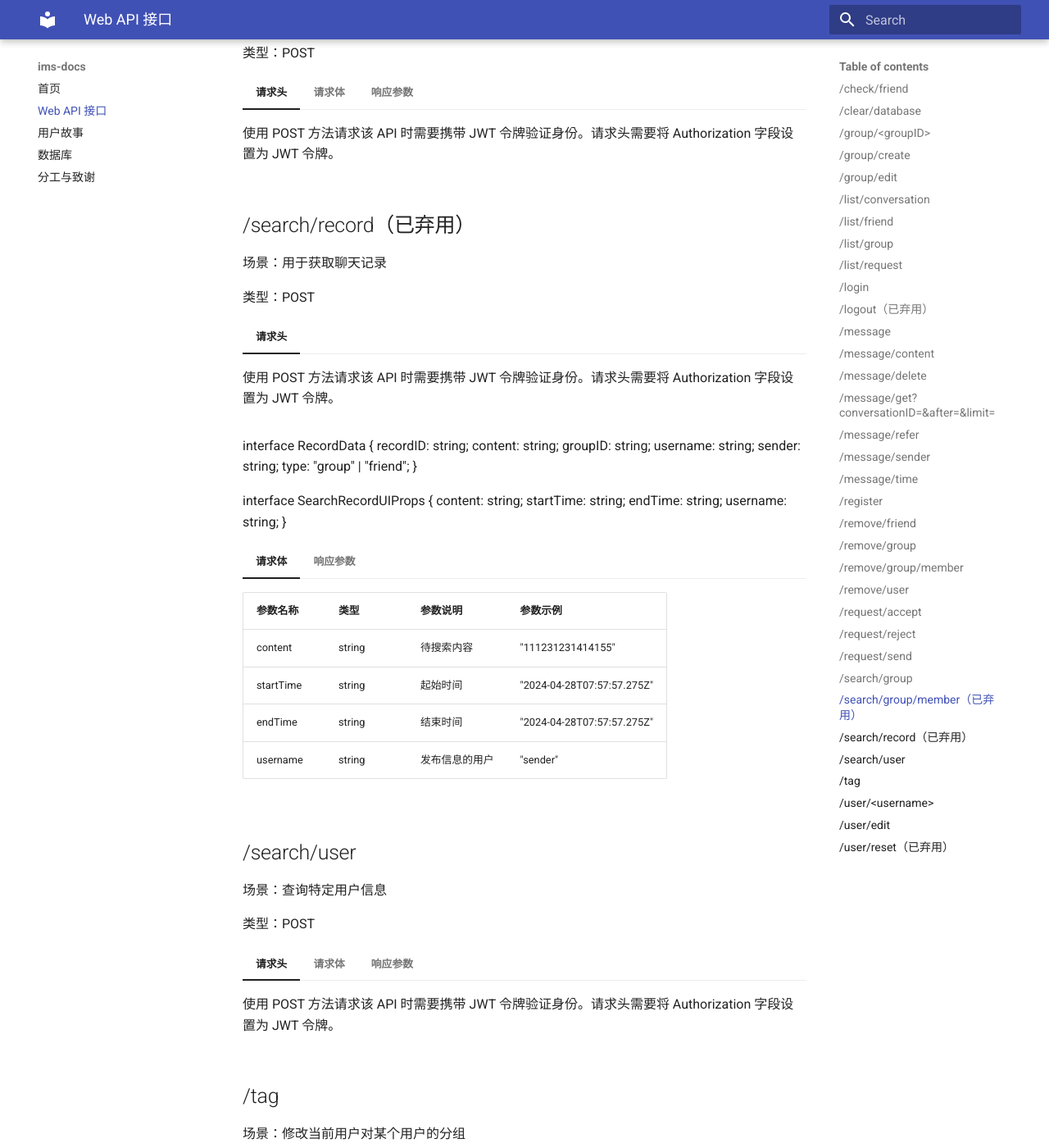
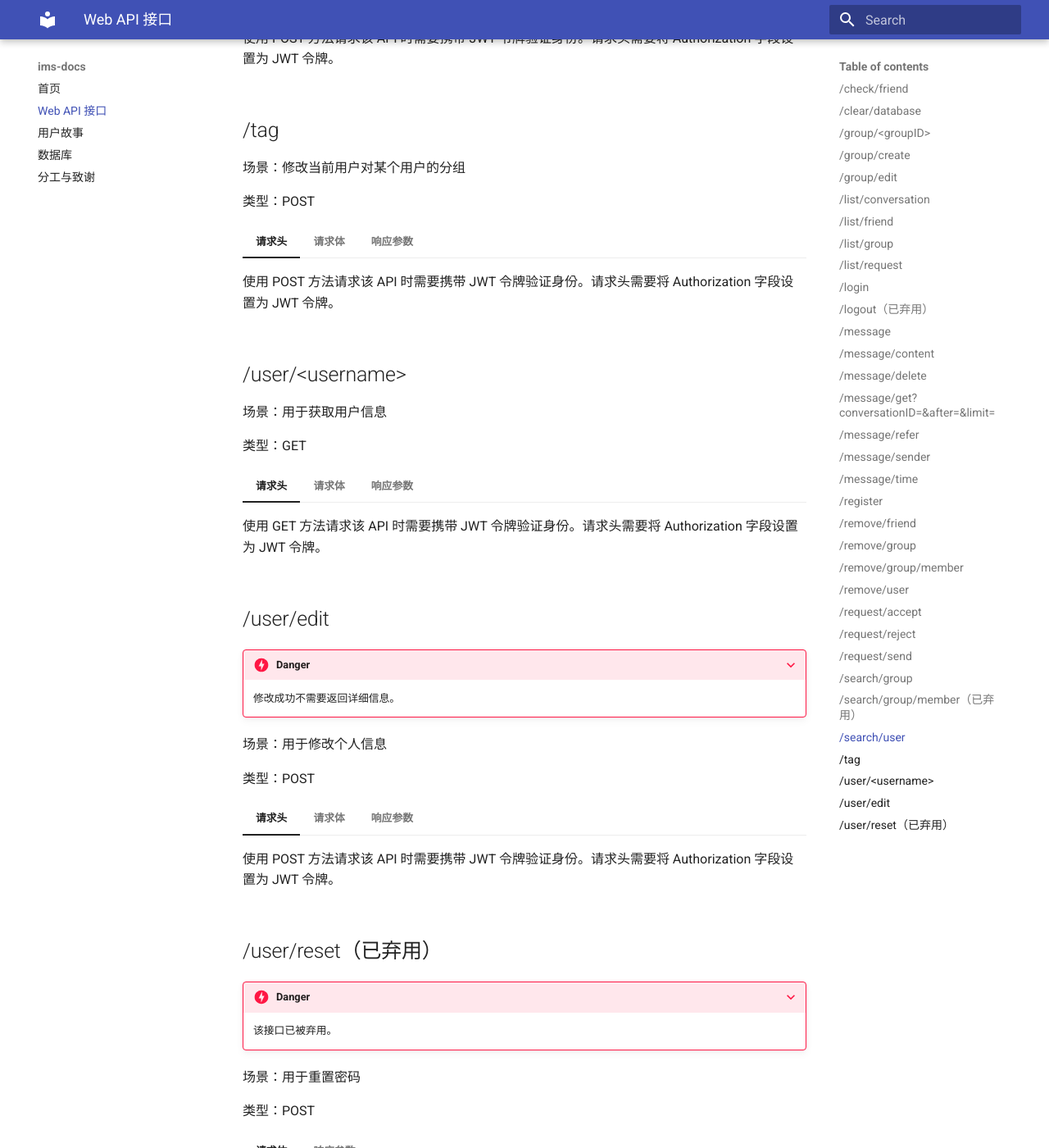
Before and after one commit to leverimmy/ims-docs, an MkDocs documentation site: the page built from docs/webapi.md, in a window 1280 px wide and 1400 px high, scrolled down 9056 px. Shown: the whole window at 82% size. Built offline with MkDocs 1.6.1 and Material for MkDocs 9.7.7, drawn with Linux system fonts in a browser that asks for light colours; some of the changed text lies outside the part shown.

```diff
--- a/docs/webapi.md
+++ b/docs/webapi.md
@@ -897,50 +915,6 @@
     | 参数名称                                | 类型     | 参数说明               | 参数示例                      |
     | --------------------------------------- | -------- | ---------------------- | ----------------------------- |
     | usernameList | string[] | 用户名称列表  | ["A1phaN", "Jimmy"]                       |
-    | code | number | 状态码 | 0 |
-    | msg       | string   | 若失败，返回错误信息   | "Such user does not exist." |
-
-## /search/record（已弃用）
-
-场景：用于获取聊天记录
-
-类型：POST
-
-=== "请求头"
-
-    使用 POST 方法请求该 API 时需要携带 JWT 令牌验证身份。请求头需要将 Authorization 字段设置为 JWT 令牌。
-
-
-interface RecordData {
-    recordID: string;
-    content: string;
-    groupID: string;
-    username: string;
-    sender: string;
-    type: "group" | "friend";
-}
-
-interface SearchRecordUIProps {
-    content: string;
-    startTime: string;
-    endTime: string;
-    username: string;
-}
-
-=== "请求体"
-
-    | 参数名称 | 类型   | 参数说明   | 参数示例                       |
-    | -------- | ------ | ---------- | ------------------------------ |
-    | content | string | 待搜索内容  | "111231231414155"                       |
-    | startTime | string | 起始时间 | "2024-04-28T07:57:57.275Z" |
-    | endTime | string | 结束时间 | "2024-04-28T07:57:57.275Z" |
-    | username | string | 发布信息的用户 | "sender" |
-
-=== "响应参数"
-
-    | 参数名称 | 类型     | 参数说明             | 参数示例       |
-    | -------- | -------- | -------------------- | -------------- |
-    | recordList | RecordData[] | 消息记录列表，其中每一条需要包含 recordID, content, groupID, username, sender, type  | |
     | code | number | 状态码 | 0 |
     | msg       | string   | 若失败，返回错误信息   | "Such user does not exist." |
 
```
Also changed, not shown: other parts of docs/webapi.md (+18 -0 lines), site/search/search_index.json, site/webapi/index.html, 1 other file.
